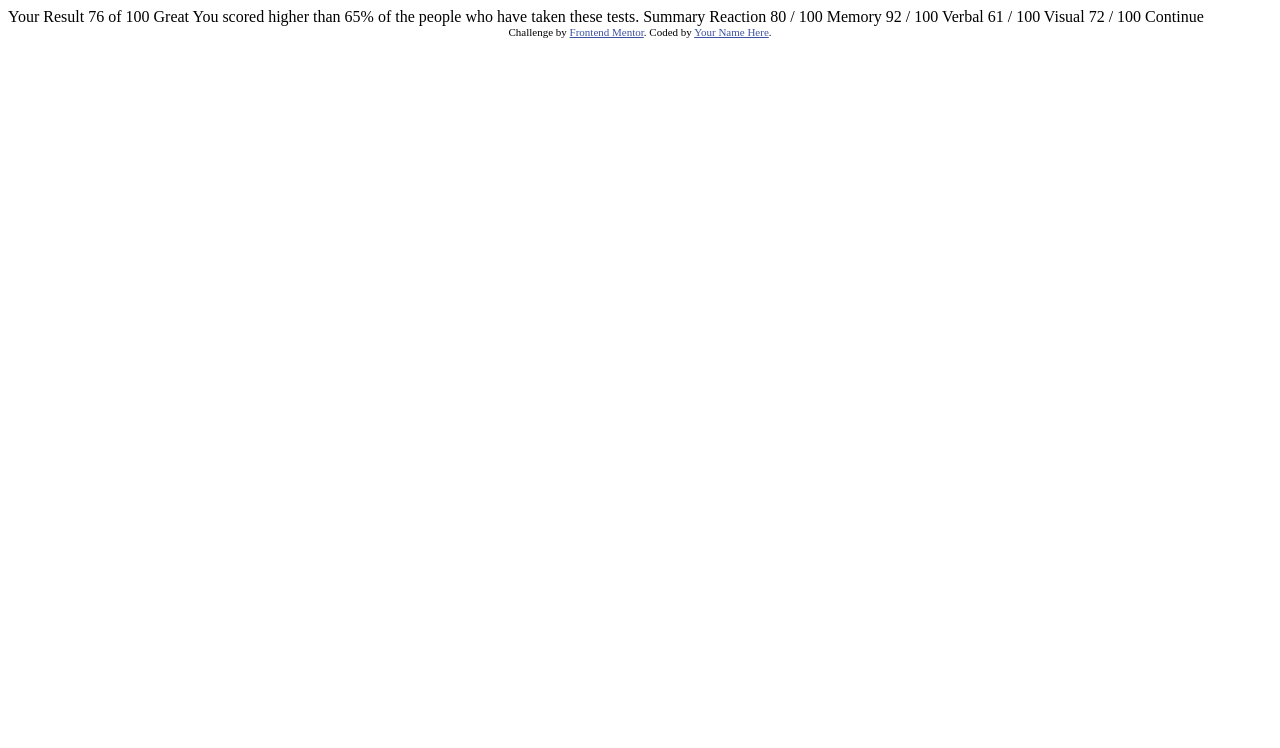
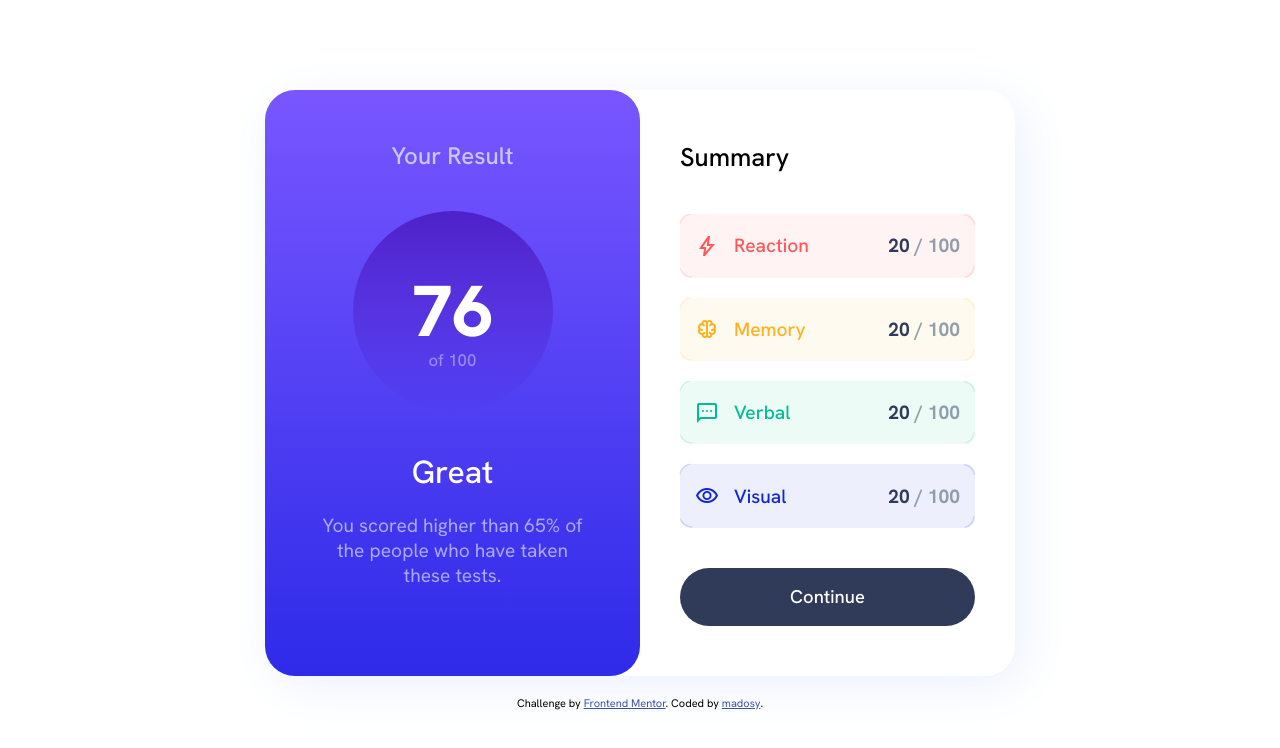
Before and after one commit to madosy/results-summary-component, a plain HTML site: page index.html in a window 1280 px wide. Drawn offline with nearby package versions, Linux system fonts and the light colour scheme.

Commit message:
Structure and design completed to specification

```diff
--- /dev/null
+++ b/index.css
@@ -0,0 +1,336 @@
+@import url('https://fonts.googleapis.com/css2?family=Hanken+Grotesk:wght@300;400;500;700;800&display=swap');
+
+:root{
+    --default-font: 'Hanken Grotesk';
+
+    /*neutral*/
+    --White: hsl(0, 0%, 100%);
+    --Pale-blue: hsl(221, 100%, 96%);
+    --Light-lavender: hsl(241, 100%, 89%);
+    --Dark-gray-blue: hsl(224, 30%, 27%);
+
+    /*primary*/
+    --Light-red: hsl(0, 100%, 67%);
+    --Orangey-yellow: hsl(39, 100%, 56%);
+    --Green-teal: hsl(166, 100%, 37%);
+    --Cobalt-blue: hsl(234, 85%, 45%);
+}
+
+body {
+    font-family: 'Hanken Grotesk';
+    margin: 0;
+    padding: 0;
+    max-width: -webkit-fill-available;
+    max-width: -moz-available;
+    max-height: -webkit-fill-available;
+    width: 100vw;
+    height: 100vh;
+    position: absolute;
+    top: 0;
+    left: 0;
+
+    display: grid;
+    place-content: center;
+}
+
+
+.container {
+    box-sizing: border-box;
+    /* margin: auto; */
+    padding: 0;
+    max-width: 750px;
+    max-height: fit-content;
+    border-radius: 30px;
+    box-shadow: 10px 10px 50px var(--Pale-blue);
+    display: flex;
+    flex-wrap: wrap;
+    justify-content: center;
+
+}
+
+.result{
+    box-sizing: border-box;
+    max-width: 375px;
+    border-radius: 30px;
+    display: flex;
+    flex-direction: column;
+    place-items: center;
+    margin: 0;
+    padding: 50px;
+    gap: 20px;
+    background-image: linear-gradient(hsl(252, 100%, 67%), hsl(241, 81%, 54%));
+}
+.result > * {
+    margin: 0;
+    padding: 0;
+}
+
+.result > figcaption {
+    color: var(--Light-lavender);
+    font-size: 1.5rem;
+    font-weight: 500;
+}
+
+.score-display {
+    position: relative;
+    display: inline-block;
+    width: 200px;
+    height: 200px;
+    border-radius: 200px;
+    background-image: linear-gradient(hsla(256, 72%, 46%, 1),hsla(241, 72%, 46%, 0));
+    display: flex;
+    justify-content: center;
+    align-items: center;
+    color: white;
+    font-size: 4.5rem;
+    font-weight: 800;
+    margin: 20px;
+}
+.score-display::after {
+    content: "of 100";
+    position: absolute;
+    bottom: 40px;
+    font-size: 1.05rem;
+    font-weight: 500;
+    color: rgba(256,256,256,40%);
+}
+
+.result .score-label {
+    color: var(--White);
+    font-size: 2rem;
+    font-weight: 500;
+}
+
+.result blockquote {
+    color: var(--Light-lavender);
+    font-weight: 400;
+    font-size: 1.2rem;
+    opacity: 80%;
+    /* margin-bottom: 10px; */
+    text-align: center;
+}
+
+.result-summary{
+    box-sizing: border-box;
+
+    width: 375px;
+    border-radius: 30px;
+
+    margin: 0;
+    padding: 50px 40px;
+
+    display:grid;
+    grid-template-rows: repeat(6 1fr);
+    gap: 20px;
+
+}
+
+.result-summary > * {
+    margin: 0;
+    padding: 0;
+}
+
+.result-summary h1 {
+    margin-bottom: 20px;
+    font-size: 1.6rem;
+    font-weight: 500
+}
+
+
+.criteria {
+    position: relative;
+    border-radius: 10px;
+    background-color: #efefef;
+    padding: 0 15px;
+
+    display:grid;
+    grid-template-columns: min-content 1fr 2fr;
+    place-items: center;
+    gap: 15px;
+
+
+}
+.criteria h2,
+.criteria .score {
+    font-size: 1.2rem;
+    font-weight: 500;
+    justify-self:baseline
+}
+.criteria .score {
+    font-weight: 700;
+    color: var(--Dark-gray-blue);
+    white-space: nowrap;
+    justify-self: end;
+}
+.criteria .score::after {
+
+    content: " / 100";
+    color: lightslategray;
+    opacity:80%
+}
+.result-summary button {
+    margin-top:20px;
+    border: 0px;
+    background-color: var(--Dark-gray-blue);
+    padding: 17px;
+    color: white;
+    font-size: 1.15rem;
+    font-weight: 500;
+    font-family: var(--default-font);
+    border-radius: 50px;
+}
+
+.criteria.reaction {
+    background-color: hsla(0, 100%, 67%, 7%);
+    color: var(--Light-red);
+}
+.criteria.memory {
+    background-color: hsla(39, 100%, 56%, 7%);
+    color: hsl(39, 100%, 56%);
+}
+.criteria.verbal {
+    background-color: hsla(166, 100%, 37%, 7%);
+    color: hsl(166, 100%, 37%)
+}
+.criteria.visual {
+    background-color: hsla(234, 85%, 45%, 7%);
+    color: hsl(234, 85%, 45%)
+}
+
+.criteria::before {
+    font-size: 20px;
+    content: "(";
+    opacity: 15%;
+    position: absolute;
+    display: block;
+    top: -10px;
+    left: 3px;
+    transform: rotate(45deg) scaleY(0.8);
+}
+.criteria::after {
+    font-size: 20px;
+    content: "(";
+    opacity: 15%;
+    position: absolute;
+    display: block;
+    bottom: -8px;
+    left: 2px;
+    transform: rotate(-55deg) scaleY(0.8);
+}
+
+.criteria h2::before {
+    font-size: 20px;
+    content: "(";
+    opacity: 15%;
+    position: absolute;
+    display: block;
+    top: -7px;
+    right: 1px;
+    transform: rotate(135deg) scaleY(0.8);
+}
+
+.criteria h2::after {
+    font-size: 20px;
+    content: "(";
+    opacity: 15%;
+    position: absolute;
+    display: block;
+    bottom: -9px;
+    right: 3px;
+    transform: rotate(220deg) scaleY(0.8);
+}
+
+.material-symbols-outlined {
+    user-select: none;
+}
+
+
+.attribution { font-size: 11px; margin-top: 20px; place-self: center;}
+.attribution a { color: hsl(228, 45%, 44%); }
+
+
+@media screen and (max-width: 800px) {
+    body {
+        justify-content: baseline;
+        align-content: baseline;
+        box-sizing: border-box;
+
+        /* display:block; */
+        /* width: unset; */
+        /* max-width: -webkit-fill-available;
+        max-width: -moz-available; */
+    }
+    .container,
+    figure.result,
+    figure.result-summary{
+        box-sizing: border-box;
+        max-width: 100%;
+        width: 100%;
+    }
+
+    figure.result {
+        border-top-right-radius: 0;
+        border-top-left-radius: 0;
+        padding-top: 20px;
+    }
+
+
+    .result figcaption {
+        font-size: 5.5vw;
+    }
+    .score-display {
+        position: relative;
+        margin: 0;
+        width: 45vw;
+        height: 45vw;
+        font-size: 19vw;
+    }
+    .score-display::after {
+        position:absolute;
+        bottom: 6vw;
+        font-size: 5vw;
+    }
+
+    .result .score-label {
+        font-size: 7vw;
+    }
+
+  blockquote.score-explanation{
+    font-size: 4.5vw;
+   }
+
+   figure.result-summary {
+    padding: 8vw;
+   }
+
+   figure.result-summary h1 {
+    font-size: 6vw;
+    margin-bottom: 3vw;
+   }
+
+   .criteria h2,
+   .criteria .score,
+   .criteria span {
+    font-size: 5vw;
+   }
+
+   .result-summary button{
+    font-size: 4vw;
+    padding-top: 4vw;
+    padding-bottom: 4vw;
+   }
+
+
+
+
+
+
+
+
+
+    .attribution {
+        display:none;
+        position: unset;
+        padding: 20px 0px 10px;
+    }
+  }
--- a/index.html
+++ b/index.html
@@ -7,41 +7,46 @@
   <link rel="icon" type="image/png" sizes="32x32" href="./assets/images/favicon-32x32.png">
 
   <title>Frontend Mentor | Results summary component</title>
-
-  <!-- Feel free to remove these styles or customise in your own stylesheet 👍 -->
-  <style>
-    .attribution { font-size: 11px; text-align: center; }
-    .attribution a { color: hsl(228, 45%, 44%); }
-  </style>
+  <link rel="stylesheet" href="https://fonts.googleapis.com/css2?family=Material+Symbols+Outlined:opsz,wght,FILL,GRAD@48,400,0,0" />
+  <link rel="stylesheet" href="index.css">
+  <script src="index.js" defer></script>
 </head>
 <body>
-
-  Your Result
-  76
-  of 100
-
-  Great
-  You scored higher than 65% of the people who have taken these tests.
-
-  Summary
-
-  Reaction
-  80 / 100
-
-  Memory
-  92 / 100
-
-  Verbal
-  61 / 100
-
-  Visual
-  72 / 100
-
-  Continue
-
-  <div class="attribution">
+    <div class="container">
+      <figure class="result">
+        <figcaption>Your Result</figcaption>
+        <div class="score-display">76</div>
+        <div class="score-label">Great</div>
+        <blockquote class="score-explanation">You scored higher than 65% of the people who have taken these tests.</blockquote>
+        </figure>
+      <figure class="result-summary">
+        <h1>Summary</h1>
+        <div class="criteria reaction">
+          <span class="material-symbols-outlined">bolt</span>
+          <h2>Reaction</h2>
+          <p class="score">20</p>
+        </div>
+        <div class="criteria memory">
+          <span class="material-symbols-outlined">neurology</span>
+          <h2>Memory</h2>
+          <p class="score">20</p>
+        </div>
+        <div class="criteria verbal">
+          <span class="material-symbols-outlined">sms</span>
+          <h2>Verbal</h2>
+          <p class="score">20</p>
+        </div>
+        <div class="criteria visual">
+          <span class="material-symbols-outlined">visibility</span>
+          <h2>Visual</h2>
+          <p class="score">20</p>
+        </div>
+        <button>Continue</button>
+      </figure>
+  </div>
+  <footer class="attribution">
     Challenge by <a href="https://www.frontendmentor.io?ref=challenge" target="_blank">Frontend Mentor</a>.
-    Coded by <a href="#">Your Name Here</a>.
-  </div>
+    Coded by <a href="https://github.com/madosy">madosy</a>.
+  </footer>
 </body>
 </html>
--- /dev/null
+++ b/index.js
@@ -0,0 +1 @@
+console.log("I'm called from index.js")
```
Also changed, not shown: 1 other file.
